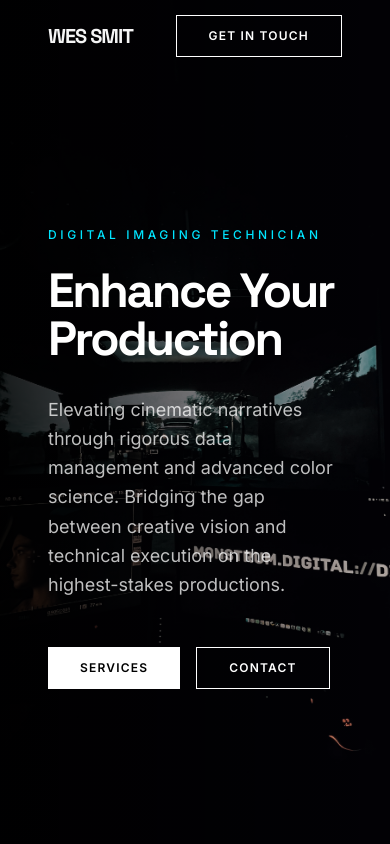
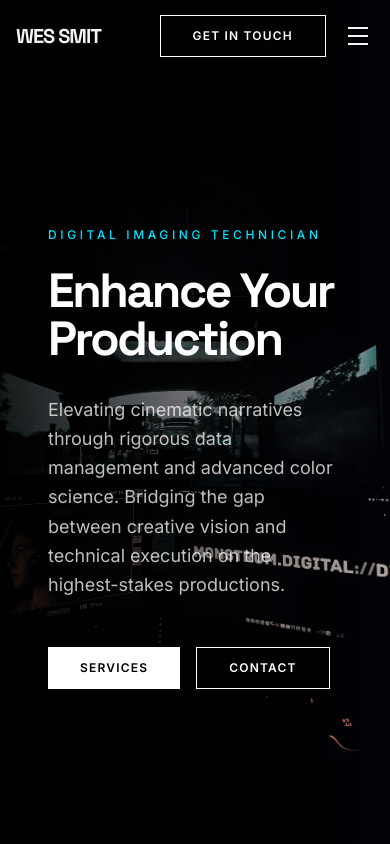
Before and after one commit to wessmit99-dev/DIT-Portfolio, a React (Vite) app: page / in a window 390 px wide. Shown: the top 844 px of the page. Built offline with nearby package versions, Linux system fonts and the light colour scheme.

Commit message:
feat: add hamburger slide-down nav for mobile

```diff
--- a/src/components/Nav.tsx
+++ b/src/components/Nav.tsx
@@ -1,3 +1,4 @@
+import { useState } from 'react';
 import { NavLink } from 'react-router-dom';
 import { useScrollEffect } from '@/hooks/useScrollEffect';
 import Button from '@/components/ui/Button';
@@ -9,41 +10,42 @@ export interface NavProps {
 
 export default function Nav({ className = '' }: NavProps) {
   const scrolled = useScrollEffect(80);
+  const [open, setOpen] = useState(false);
 
   return (
     <header
       className={`fixed top-0 left-0 right-0 z-50 transition-all duration-300 ${className}`}
       style={{
-        backgroundColor: scrolled ? 'rgba(28,28,28,0.85)' : 'transparent',
-        backdropFilter:  scrolled ? 'blur(24px)' : 'none',
-        WebkitBackdropFilter: scrolled ? 'blur(24px)' : 'none',
+        backgroundColor: scrolled || open ? 'rgba(28,28,28,0.97)' : 'transparent',
+        backdropFilter:  scrolled || open ? 'blur(24px)' : 'none',
+        WebkitBackdropFilter: scrolled || open ? 'blur(24px)' : 'none',
         borderBottom: scrolled ? '1px solid rgba(255,255,255,0.06)' : 'none',
       }}
     >
+      {/* Top bar */}
       <div
-        className="flex items-center justify-between w-full px-12 mx-auto"
+        className="flex items-center justify-between w-full px-4 sm:px-12 mx-auto"
         style={{ maxWidth: '1920px', height: '72px' }}
       >
         {/* Brand */}
         <NavLink
           to="/"
+          onClick={() => setOpen(false)}
           className="text-xl font-bold tracking-tighter"
           style={{ fontFamily: "'Space Grotesk', sans-serif", color: '#f5f5f5', textDecoration: 'none' }}
         >
           {siteData.nav.brandName}
         </NavLink>
 
-        {/* Navigation links */}
+        {/* Desktop nav links */}
         <nav className="hidden md:flex items-center gap-10">
           {siteData.nav.links.map((link) => (
             <NavLink
               key={link.label}
               to={link.href}
               className={({ isActive }) =>
-                [
-                  'text-xs font-semibold uppercase tracking-[0.05em] transition-colors',
-                  isActive ? 'border-b-2 pb-1' : 'hover:text-white/70',
-                ].join(' ')
+                ['text-xs font-semibold uppercase tracking-[0.05em] transition-colors',
+                  isActive ? 'border-b-2 pb-1' : 'hover:text-white/70'].join(' ')
               }
               style={({ isActive }) => ({
                 color: isActive ? '#f5f5f5' : '#a0a0a0',
@@ -57,11 +59,58 @@ export default function Nav({ className = '' }: NavProps) {
           ))}
         </nav>
 
-        {/* CTA */}
-        <Button variant="ghost" href={siteData.nav.ctaHref}>
-          {siteData.nav.ctaLabel}
-        </Button>
+        {/* Right side: CTA + hamburger */}
+        <div className="flex items-center gap-4">
+          <Button variant="ghost" href={siteData.nav.ctaHref}>
+            {siteData.nav.ctaLabel}
+          </Button>
+
+          {/* Hamburger — mobile only */}
+          <button
+            className="md:hidden flex flex-col justify-center items-center gap-1.5 w-8 h-8 bg-transparent border-0 cursor-pointer p-0"
+            onClick={() => setOpen((prev) => !prev)}
+            aria-label={open ? 'Close menu' : 'Open menu'}
+          >
+            {open ? (
+              <>
+                <span style={{ display: 'block', width: '20px', height: '2px', backgroundColor: '#f5f5f5', transform: 'rotate(45deg) translate(3px, 3px)' }} />
+                <span style={{ display: 'block', width: '20px', height: '2px', backgroundColor: '#f5f5f5', transform: 'rotate(-45deg) translate(3px, -3px)' }} />
+              </>
+            ) : (
+              <>
+                <span style={{ display: 'block', width: '20px', height: '2px', backgroundColor: '#f5f5f5' }} />
+                <span style={{ display: 'block', width: '20px', height: '2px', backgroundColor: '#f5f5f5' }} />
+                <span style={{ display: 'block', width: '20px', height: '2px', backgroundColor: '#f5f5f5' }} />
+              </>
+            )}
+          </button>
+        </div>
       </div>
+
+      {/* Mobile slide-down menu */}
+      {open && (
+        <nav
+          className="md:hidden px-4 pb-6 flex flex-col gap-1"
+          style={{ borderTop: '1px solid rgba(255,255,255,0.06)' }}
+        >
+          {siteData.nav.links.map((link) => (
+            <NavLink
+              key={link.label}
+              to={link.href}
+              onClick={() => setOpen(false)}
+              className="text-xs font-semibold uppercase tracking-[0.05em] py-3 transition-colors"
+              style={({ isActive }) => ({
+                color: isActive ? '#00e5ff' : '#a0a0a0',
+                fontFamily: "'Space Grotesk', sans-serif",
+                textDecoration: 'none',
+                borderBottom: '1px solid rgba(255,255,255,0.04)',
+              })}
+            >
+              {link.label}
+            </NavLink>
+          ))}
+        </nav>
+      )}
     </header>
   );
 }
```
